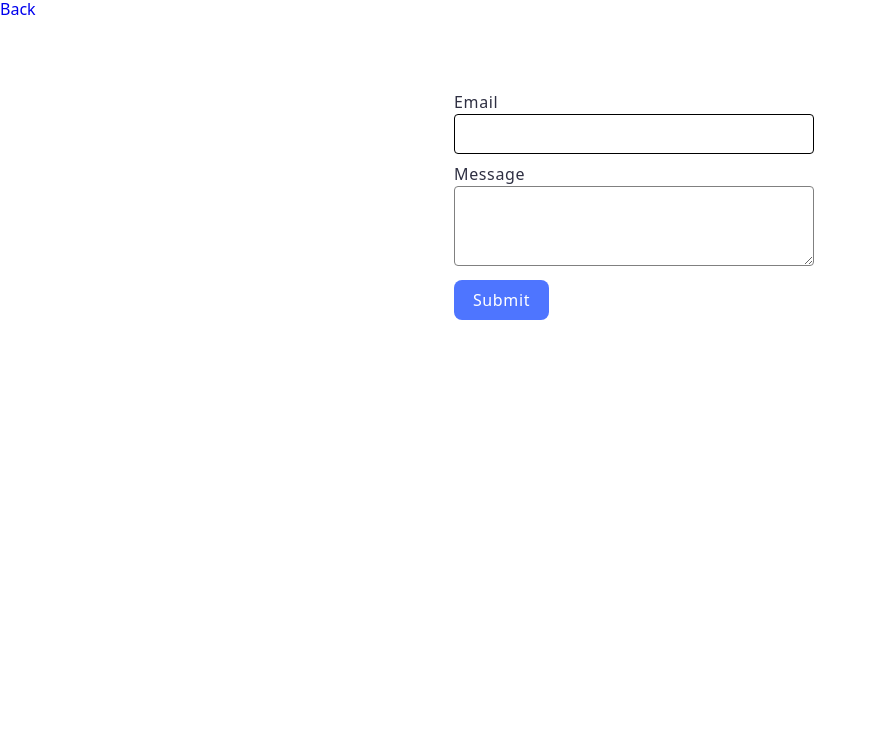
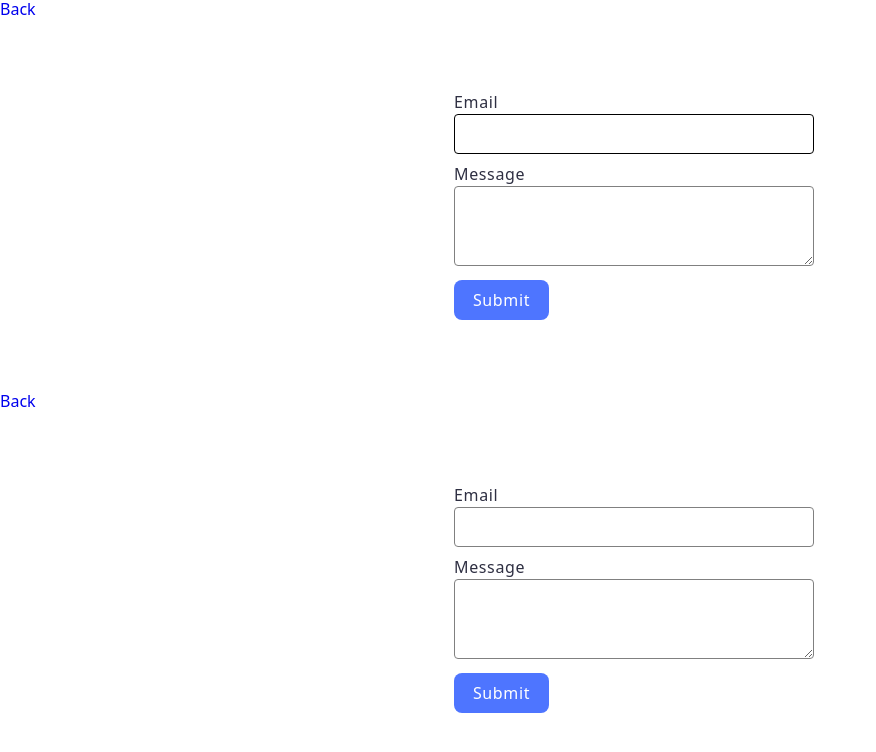
Before and after one commit to logvin4uk/goit-js-hw-09, a website built with Vite: page src/2-form.html in a window 1280 px wide. Shown: the whole page, without its empty margins (0-876 px from the left). Built offline with nearby package versions, Linux system fonts and the light colour scheme.

Commit message:
new file

```diff
--- a/src/2-form.html
+++ b/src/2-form.html
@@ -28,6 +28,20 @@
         <button class="btn" type="submit">Submit</button>
       </form>
     </section>
+    <section>
+      <a href="./index.html">Back</a>
+      <form class="feedback-form" autocomplete="off">
+        <label class="label">
+          Email
+          <input class="input" type="email" name="email" autofocus />
+        </label>
+        <label class="label">
+          Message
+          <textarea class="comment" name="message" rows="8"></textarea>
+        </label>
+        <button class="btn" type="submit">Submit</button>
+      </form>
+    </section>
     <script type="module" src="./js/2-form.js"></script>
   </body>
 </html>
```
